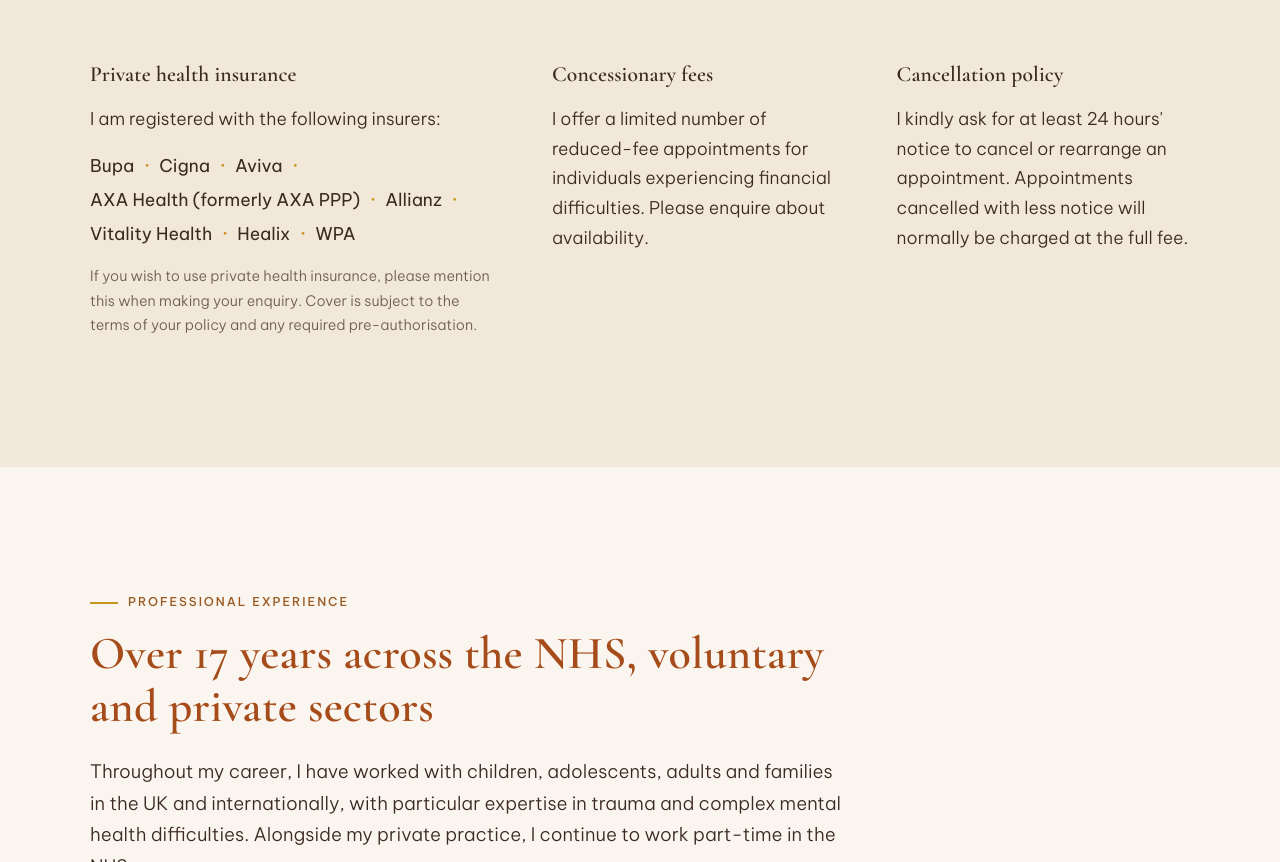
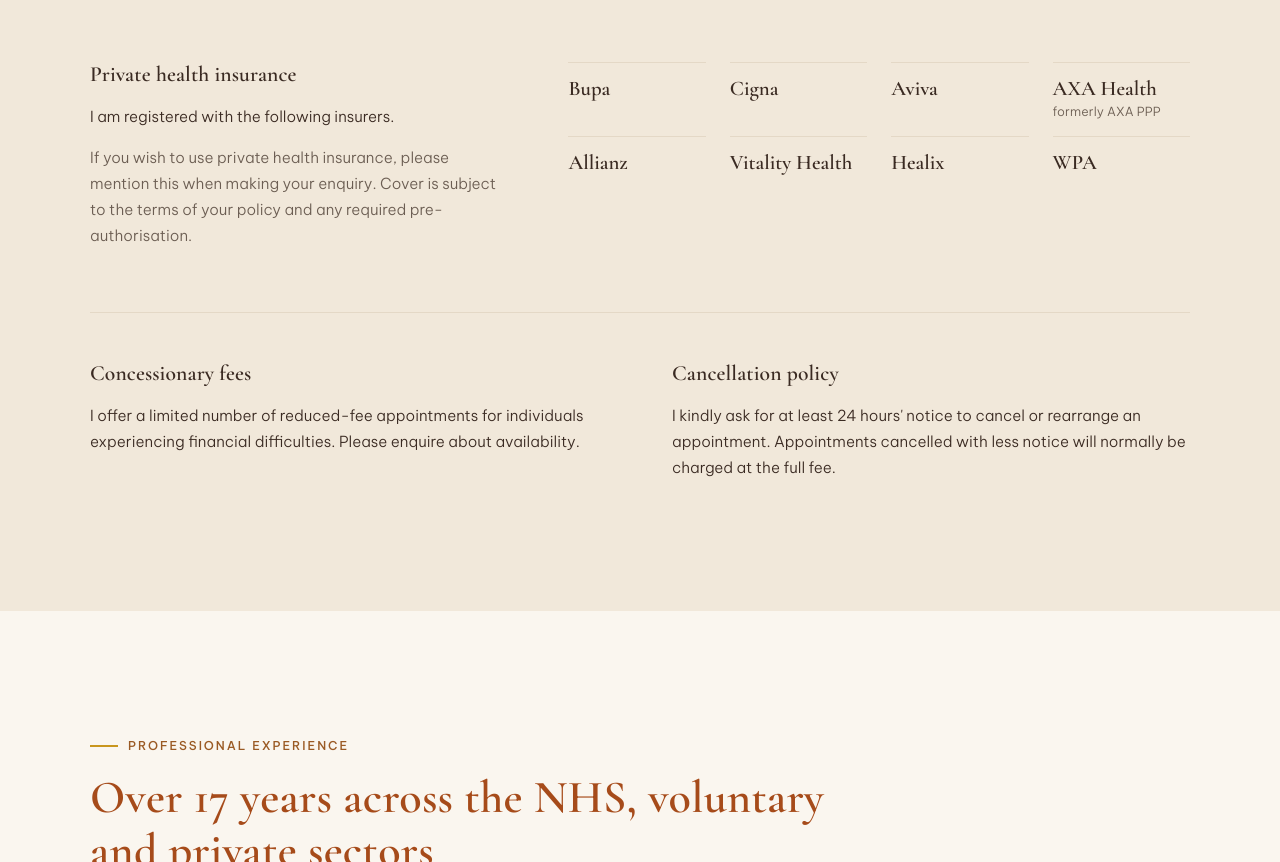
Before and after one commit to nethasl/nethasl.github.io, a plain HTML site: page new-site/index.html in a window 1280 px wide. Shown: the part 7602-8464 px from the top of the page. Drawn offline with nearby package versions, Linux system fonts and the light colour scheme.

Commit message:
Preview: redesigned private health insurance block

```diff
--- a/new-site/assets/css/style.css
+++ b/new-site/assets/css/style.css
@@ -356,12 +356,21 @@ section[id] { scroll-margin-top: calc(var(--header-h) - 1px); }
   .fee-table .fee { order: 2; text-align: left; width: auto; }
   .fee-table td:not(.fee) { order: 3; }
 }
-.fee-details { display: grid; gap: 8px clamp(28px, 4vw, 56px); grid-template-columns: 1fr; }
-@media (min-width: 900px) { .fee-details { grid-template-columns: 1.4fr 1fr 1fr; } }
-.fee-details .sub-head { margin-top: 0; font-size: 1.35rem; }
-.inline-list { list-style: none; padding: 0; margin: 0 0 1rem; display: flex; flex-wrap: wrap; gap: 4px 0; font-weight: 400; }
-.inline-list li:not(:last-child)::after { content: "·"; margin: 0 10px; color: var(--mustard); font-weight: 600; }
-.note { font-size: .9rem; color: var(--warm-grey); }
+/* Insurance: text on the left, insurers as an even grid of names on the right.
+   All running text below the fee table shares one size so the block reads as one. */
+.insurance, .fee-policies { display: grid; gap: 20px clamp(28px, 5vw, 64px); grid-template-columns: 1fr; }
+@media (min-width: 900px) { .insurance { grid-template-columns: minmax(280px, 1fr) 1.5fr; align-items: start; } .fee-policies { grid-template-columns: 1fr 1fr; } }
+.insurance { padding-bottom: clamp(32px, 4vw, 48px); margin-bottom: clamp(32px, 4vw, 48px); border-bottom: 1px solid var(--line); }
+.insurance p, .fee-policies p { font-size: .95rem; max-width: 52ch; }
+.insurance .sub-head, .fee-policies .sub-head { margin-top: 0; font-size: 1.35rem; }
+.muted { color: var(--warm-grey); }
+.insurer-grid { list-style: none; padding: 0; margin: 0; display: grid; grid-template-columns: repeat(2, 1fr); column-gap: 24px; }
+@media (min-width: 600px) { .insurer-grid { grid-template-columns: repeat(4, 1fr); } }
+.insurer-grid li {
+  padding: 14px 0 16px; border-top: 1px solid var(--line);
+  font-family: var(--font-head); font-size: 1.3rem; font-weight: 600; line-height: 1.2; color: var(--walnut);
+}
+.insurer-grid li span { display: block; margin-top: 4px; font-family: var(--font-body); font-size: .78rem; font-weight: 300; color: var(--warm-grey); letter-spacing: .01em; }
 
 /* ---------- Experience ---------- */
 .roles { display: grid; gap: 28px clamp(28px, 5vw, 64px); grid-template-columns: 1fr; margin-bottom: clamp(24px, 4vw, 40px); }
--- a/new-site/index.html
+++ b/new-site/index.html
@@ -17,7 +17,7 @@
   <link rel="preconnect" href="https://fonts.googleapis.com">
   <link rel="preconnect" href="https://fonts.gstatic.com" crossorigin>
   <link href="https://fonts.googleapis.com/css2?family=Cormorant+Garamond:ital,wght@0,500;0,600;1,500&family=Be+Vietnam+Pro:wght@300;400;500;600&display=swap" rel="stylesheet">
-  <link rel="stylesheet" href="assets/css/style.css?v=15">
+  <link rel="stylesheet" href="assets/css/style.css?v=16">
   <script>document.documentElement.classList.add('js');</script>
 </head>
 <body>
@@ -290,15 +290,25 @@
       </tbody>
     </table>
 
-    <div class="fee-details">
-      <div class="reveal">
+    <div class="insurance reveal">
+      <div class="insurance-text">
         <h3 class="sub-head">Private health insurance</h3>
-        <p>I am registered with the following insurers:</p>
-        <ul class="inline-list">
-          <li>Bupa</li><li>Cigna</li><li>Aviva</li><li>AXA Health (formerly AXA PPP)</li><li>Allianz</li><li>Vitality Health</li><li>Healix</li><li>WPA</li>
-        </ul>
-        <p class="note">If you wish to use private health insurance, please mention this when making your enquiry. Cover is subject to the terms of your policy and any required pre-authorisation.</p>
+        <p>I am registered with the following insurers.</p>
+        <p class="muted">If you wish to use private health insurance, please mention this when making your enquiry. Cover is subject to the terms of your policy and any required pre-authorisation.</p>
       </div>
+      <ul class="insurer-grid" aria-label="Insurers">
+        <li>Bupa</li>
+        <li>Cigna</li>
+        <li>Aviva</li>
+        <li>AXA Health<span>formerly AXA PPP</span></li>
+        <li>Allianz</li>
+        <li>Vitality Health</li>
+        <li>Healix</li>
+        <li>WPA</li>
+      </ul>
+    </div>
+
+    <div class="fee-policies">
       <div class="reveal">
         <h3 class="sub-head">Concessionary fees</h3>
         <p>I offer a limited number of reduced-fee appointments for individuals experiencing financial difficulties. Please enquire about availability.</p>
```
